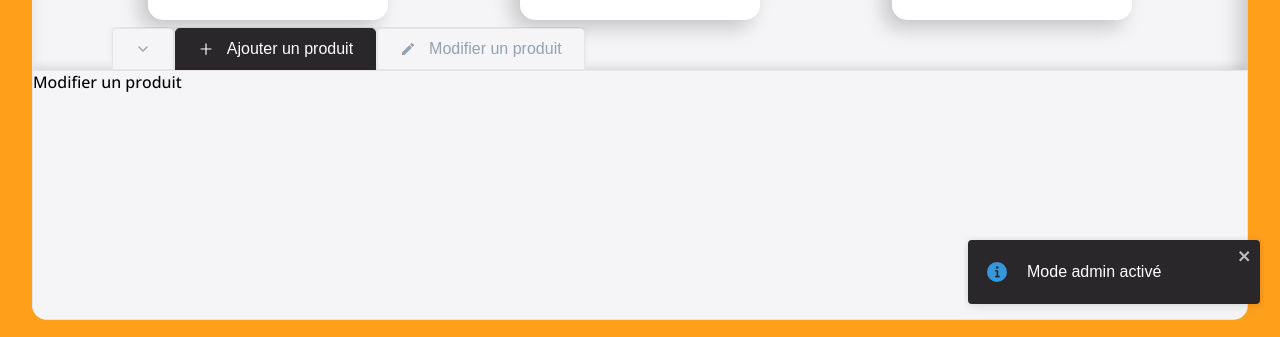
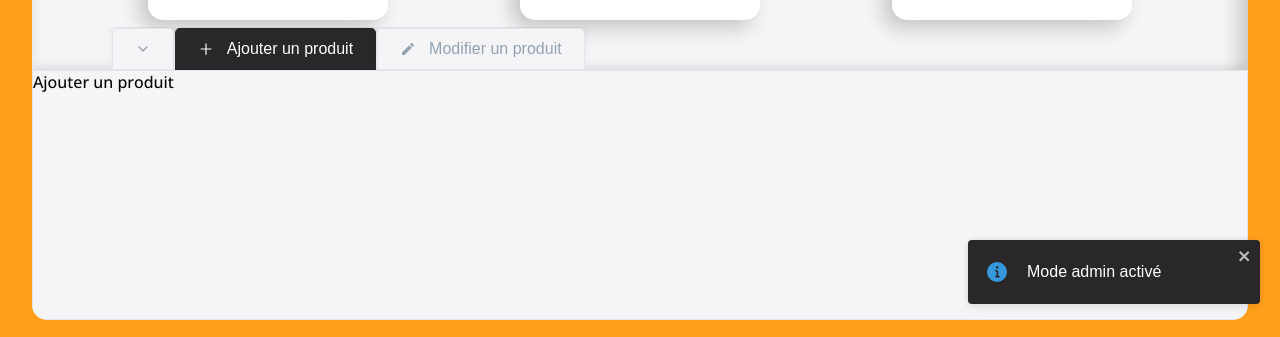
Before and after one commit to Samy572/burger-shop, a React (Vite) app: page /order/1 in a window 1280 px wide. Both pictures are taken after a click on the label 908 px from the left and 59 px from the top of the page. Shown: the part 460-797 px from the top of the page. Built offline with nearby package versions, Linux system fonts and the light colour scheme.

Commit message:
♻️    F07 : OrderPage > Admin > AdminPannel add scalable implementation

```diff
--- a/src/components/pages/order/Main/Admin/AdminPanel.jsx
+++ b/src/components/pages/order/Main/Admin/AdminPanel.jsx
@@ -2,13 +2,16 @@ import styled from 'styled-components';
 import { theme } from '../../../../../theme';
 import { useContext } from 'react';
 import OrderContext from '../../../../../context/OrderContext';
+import { getTabsConfig } from './getTabConfig';
 
 export default function AdminPanel() {
-	const { isAddSelected, isEditSelected } = useContext(OrderContext);
+	const { currentTabSelected } = useContext(OrderContext);
+	const tabs = getTabsConfig(currentTabSelected);
+	const tabSelected = tabs.find((tab) => tab.index === currentTabSelected);
+
 	return (
 		<AdminPanelStyled>
-			{isAddSelected && 'Ajouter un produit'}
-			{isEditSelected && 'Modifier un produit'}
+			{currentTabSelected === tabSelected.index && tabSelected.label}
 		</AdminPanelStyled>
 	);
 }
```
